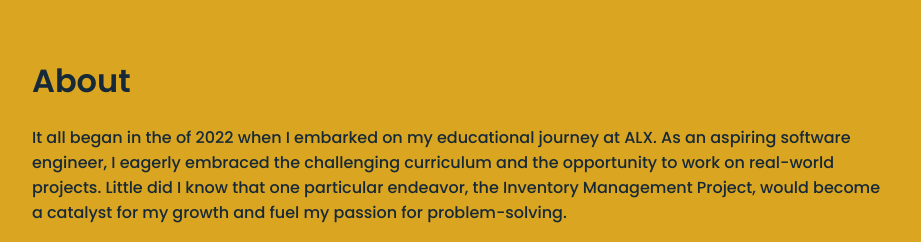
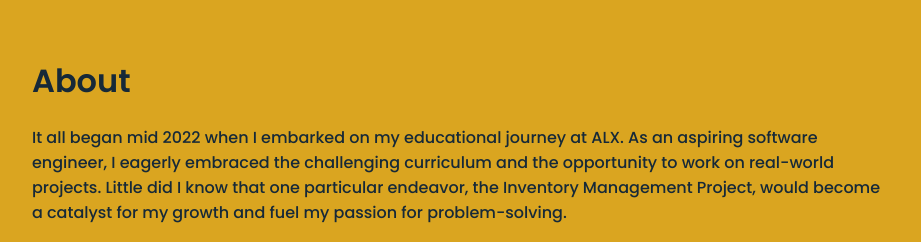
Before and after one commit to callewise/EN_Store, a plain HTML site: page index.html in a window 1280 px wide. Shown: the part 2484-2726 px from the top of the page, without its empty margins (178-1099 px from the left). Drawn offline with nearby package versions, Linux system fonts and the light colour scheme.

Commit message:
Update index.html

```diff
--- a/index.html
+++ b/index.html
@@ -137,7 +137,7 @@
     <div class="container">
         <h2>About</h2>
         <p>
-          It all began in the of 2022 when I embarked on my educational journey at ALX. As an aspiring software engineer, I eagerly embraced the challenging curriculum and the opportunity to work on real-world projects. Little did I know that one particular endeavor, the Inventory Management Project, would become a catalyst for my growth and fuel my passion for problem-solving.
+          It all began mid 2022 when I embarked on my educational journey at ALX. As an aspiring software engineer, I eagerly embraced the challenging curriculum and the opportunity to work on real-world projects. Little did I know that one particular endeavor, the Inventory Management Project, would become a catalyst for my growth and fuel my passion for problem-solving.
         </p>
         <p>
           The inspiration for this project struck me during my internship at a local retail store. Witnessing the chaos and inefficiencies within the inventory management system, I felt compelled to find a solution that could streamline operations and enhance productivity. The frustrating experience of manually tracking products, dealing with stockouts, and struggling with inventory accuracy pushed me to take matters into my own hands.
```
